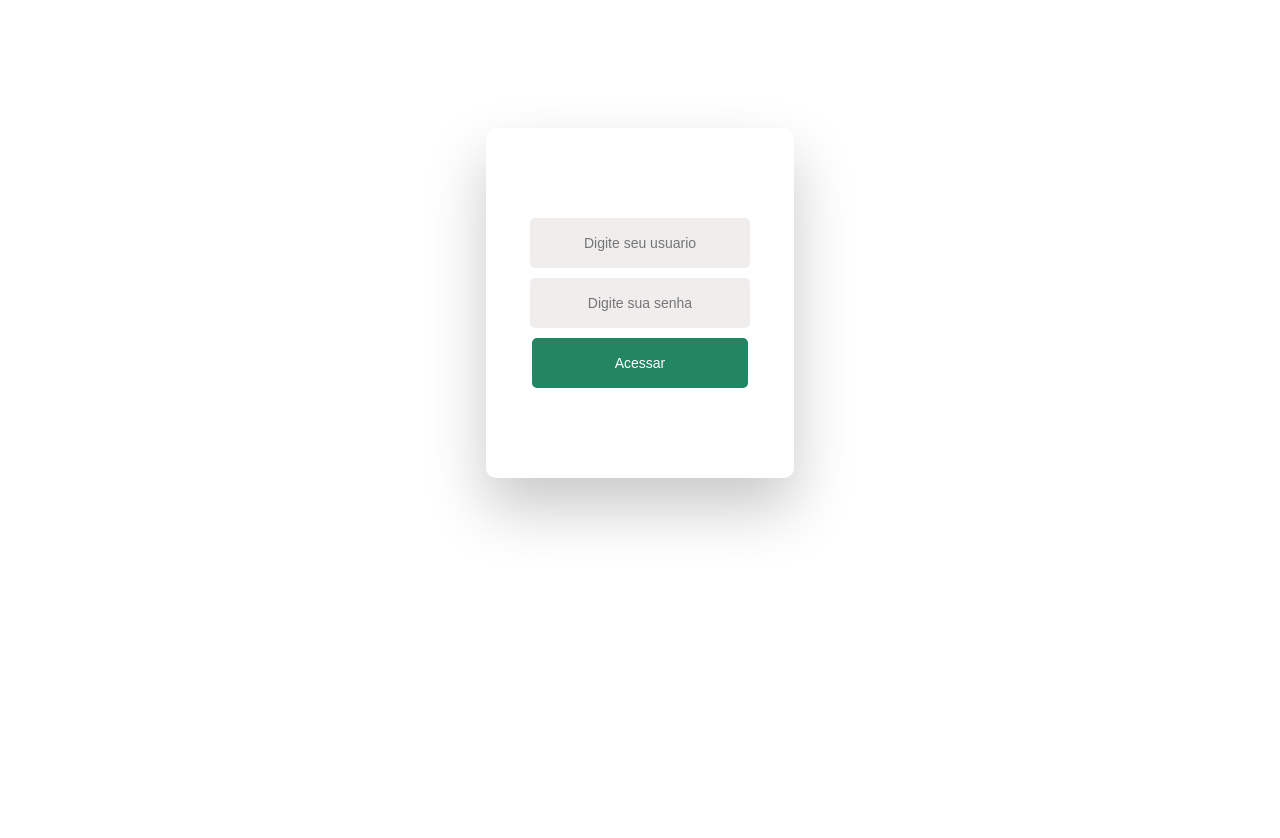
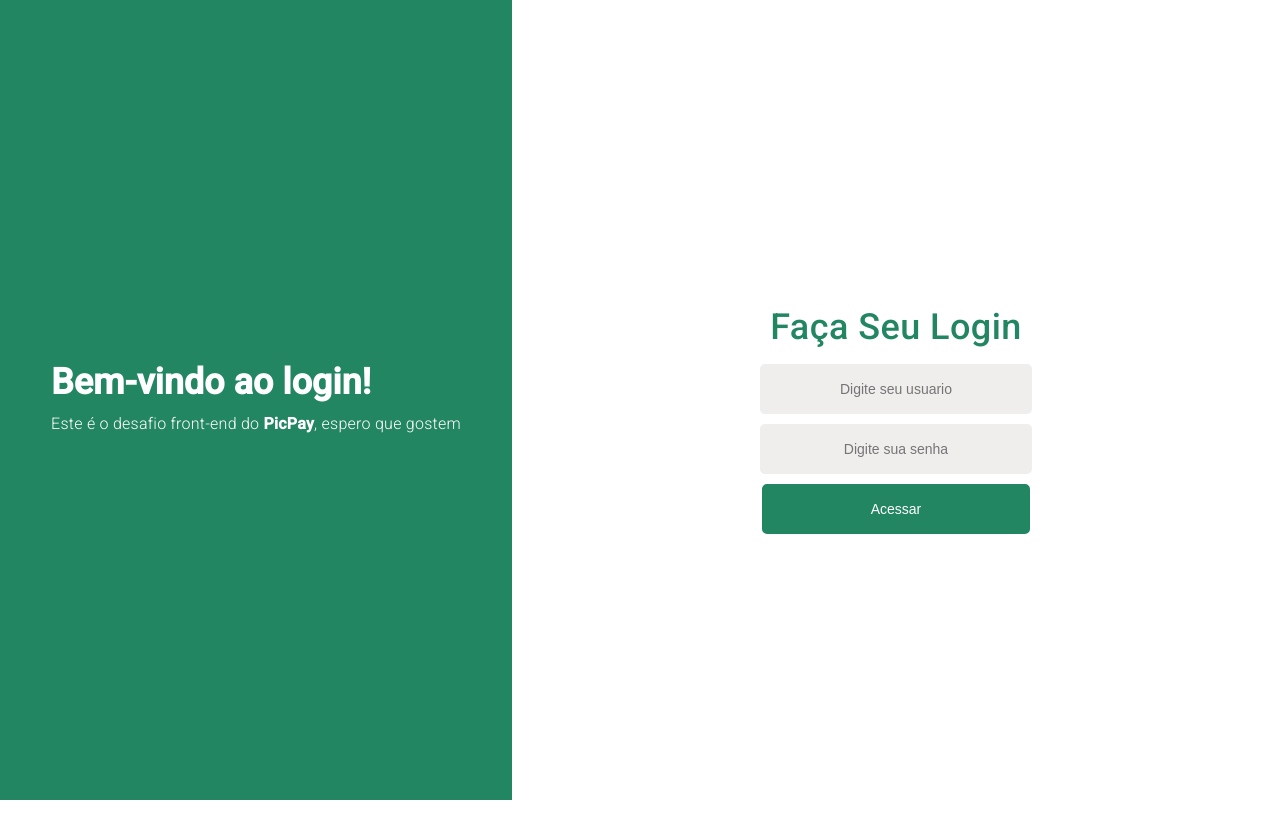
Before and after one commit to saulorodriguesm/desafio-frontend, an Angular app: page /login in a window 1280 px wide. Shown: the top 838 px of the page. After the commit the page ends 800 px from the top, so only its background shows below. Built offline with nearby package versions, Linux system fonts and the light colour scheme.

Commit message:
add(styles): estilização da tela de login

```diff
--- a/src/app/pages/login/login.component.html
+++ b/src/app/pages/login/login.component.html
@@ -1,9 +1,20 @@
+<div class="page-container">
+  <div class="login-welcome">
+    <div>
+      <h1>Bem-vindo ao login!</h1>
+      <span>
+        Este é o desafio front-end do <b>PicPay</b>, espero que gostem</span
+      >
+    </div>
+  </div>
   <div class="login-container">
+    <div class="login-container_wrapper">
       <form
         class="form-container"
         [formGroup]="loginForm"
         (ngSubmit)="handleLogin()"
       >
+        <h2>Faça Seu Login</h2>
         <div class="form-container_input">
           <input placeholder="Digite seu usuario" formControlName="username" />
         </div>
@@ -19,3 +30,5 @@
         </div>
       </form>
     </div>
+  </div>
+</div>
--- a/src/app/pages/login/login.component.scss
+++ b/src/app/pages/login/login.component.scss
@@ -1,21 +1,60 @@
+.page-container {
+  @media (min-width: 1024px) {
+    display: grid;
+    grid-template-columns: 40% 60%;
+    height: 100vh;
+  }
+  .login-welcome {
+    background-color: rgb(35, 134, 98);
+    display: flex;
+    justify-content: center;
+    align-items: center;
+    color: #fff;
+    padding: 50px 30px;
+    @media (min-width: 1024px) {
+      padding: 0;
+    }
+    h1 {
+      font-size: 36px;
+      font-weight: bold;
+    }
+    span {
+      font-size: 16px;
+      font-weight: lighter;
+    }
+  }
   .login-container {
     display: flex;
     justify-content: center;
     align-items: center;
-  margin: 10%;
+    .login-container_wrapper {
+      width: 100%;
+      @media (min-width: 1024px) {
+        width: 50%;
+      }
+      h2 {
+        font-size: 36px;
+        color: rgb(35, 134, 98);
+        text-align: center;
+      }
+    }
+  }
   .form-container {
+    margin: 50px 0 0;
     background-color: #fff;
-    border-radius: 10px;
-    box-shadow: 0 30px 60px 0 #c9c9c9;
     text-align: center;
-    width: 30%;
-    height: 350px;
-    transition: all 0.5s ease-in-out;
     display: flex;
     flex-direction: column;
     justify-content: center;
+    @media (min-width: 1024px) {
+      margin: 0;
+      border-radius: 10px;
+      box-shadow: 0 30px 60px 0 #c9c9c9;
+      height: 350px;
+      transition: all 0.5s ease-in-out;
       &:hover {
         box-shadow: 0 30px 60px 0 #aaaaaa;
+      }
     }
 
     .form-container_input input {
--- a/src/app/pages/payments/payments.component.html
+++ b/src/app/pages/payments/payments.component.html
@@ -10,7 +10,7 @@
 </div>
 
 <div class="table">
-  <table mat-table [dataSource]="payments" class="mat-elevation-z8">
+  <table mat-table #table [dataSource]="payments" class="mat-elevation-z8">
     <ng-container matColumnDef="username">
       <th mat-header-cell *matHeaderCellDef>Usuário</th>
       <td mat-cell *matCellDef="let payment">{{ payment.username }}</td>
--- a/src/app/pages/payments/payments.component.ts
+++ b/src/app/pages/payments/payments.component.ts
@@ -1,19 +1,28 @@
-import { Component, OnInit } from '@angular/core';
+import { Component, OnInit, ViewChild } from '@angular/core';
 import { PaymentsService } from '../../services/PaymentsService';
 import { Payments } from 'src/app/models/Payments';
 import { DialogComponent } from 'src/app/shared/dialog/dialog.component';
 import { MatDialog } from '@angular/material/dialog';
+import { MatTable } from '@angular/material/table';
 
 @Component({
   selector: 'app-payments',
   templateUrl: './payments.component.html',
   styleUrls: ['./payments.component.scss'],
+  providers: [PaymentsService],
 })
 export class PaymentsComponent implements OnInit {
+  @ViewChild(MatTable)
+  table!: MatTable<any>;
   constructor(
     private _paymentService: PaymentsService,
     public dialog: MatDialog
-  ) {}
+  ) {
+    this._paymentService.getPayments().subscribe((data) => {
+      console.log(data);
+      this.payments = data;
+    });
+  }
 
   payments: Payments[] = [];
   displayedColumns: string[] = [
@@ -23,15 +32,18 @@ export class PaymentsComponent implements OnInit {
     'value',
     'isPayed',
   ];
-  ngOnInit(): void {
-    this._paymentService
-      .obterTodos()
-      .then((payments) => console.log(payments))
-      .catch((error) => console.error(error));
-  }
+  ngOnInit(): void {}
 
   updatePayment(payment: Payments) {
     this.openDialog(payment);
+    if (this.payments.map((p) => p.id).includes(payment.id)) {
+      this._paymentService.updatePayment(payment).subscribe((data) => {
+        console.log(data);
+        const index = this.payments.findIndex((p) => p.id === data.id);
+        this.table.renderRows();
+      });
+    } else {
+    }
   }
   deletePayment(id: string) {}
   openDialog(payment: Payments | null) {
@@ -51,7 +63,8 @@ export class PaymentsComponent implements OnInit {
     });
 
     dialogRef.afterClosed().subscribe((result) => {
-      console.log('The dialog was closed');
+      if (result !== undefined) {
+      }
     });
   }
 }
--- a/src/app/services/PaymentsService.ts
+++ b/src/app/services/PaymentsService.ts
@@ -1,48 +1,28 @@
-import { Injectable } from '@angular/core';
 import { HttpClient } from '@angular/common/http';
-import { map, firstValueFrom, lastValueFrom } from 'rxjs';
 import { API_PATH } from 'src/environments/environment';
 import { Payments } from '../models/Payments';
+import { Observable } from 'rxjs';
+import { Injectable } from '@angular/core';
 
-type Payment = {
-  id: string;
-};
-
-@Injectable()
+@Injectable({
+  providedIn: 'root',
+})
 export class PaymentsService {
-  public payments: Payment[] = [];
-
   constructor(private _httpClient: HttpClient) {}
 
-  public async obterTodos() {
-    try {
-      const payments = await lastValueFrom(
-        this._httpClient.get<Payments[]>(`${API_PATH}payments`)
-      );
-    } catch {
-      alert('Erro ao buscar pagamentos');
-    }
-  }
-  // public async fetchPayments() {
-  //   try {
-  //     this._httpClient
-  //       .get<Payment[]>('TODO')
-  //       .pipe(map((response) => (this.payments = response)));
-  //   } catch {
-  //     alert('Erro ao buscar pagamentos');
-  //   }
-  // }
-
-  public async add() {
-    // post
-    // this.payments = [response, ...this.payments]
+  getPayments(): Observable<Payments[]> {
+    return this._httpClient.get<Payments[]>(API_PATH);
   }
 
-  public async update() {
-    // put
+  addPayment(payment: Payments): Observable<Payments> {
+    return this._httpClient.post<Payments>(API_PATH, payment);
   }
 
-  public async remove() {
-    // delete
+  updatePayment(payment: Payments): Observable<Payments> {
+    return this._httpClient.put<Payments>(API_PATH, payment);
+  }
+
+  removePayment(id: string) {
+    return this._httpClient.put(API_PATH, id);
   }
 }
--- a/src/styles.scss
+++ b/src/styles.scss
@@ -1,4 +1,14 @@
 /* You can add global styles to this file, and also import other style files */
 
-html, body { height: 100%; }
-body { margin: 0; font-family: Roboto, "Helvetica Neue", sans-serif; }
+@font-face {
+  font-family: BRSonoma;
+  src: url("/src/assets/fonts/BRSonoma-Regular.otf");
+}
+html,
+body {
+  height: 100%;
+}
+body {
+  margin: 0;
+  font-family: BRSonoma;
+}
```
Also changed, not shown: src/assets/fonts/BRSonoma-Regular.otf (added). Lines whose indentation alone changed are shown as unchanged.
